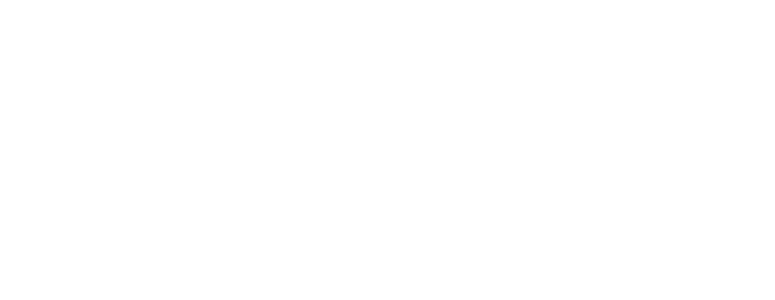
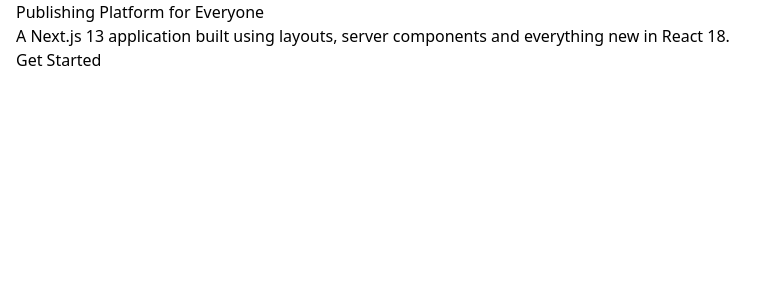
Before and after one commit to VictorBarretoLF/taxo-rev-eng, a Next.js app: page / in a window 1280 px wide. Shown: the top 300 px of the page, without its empty margins (0-775 px from the left). Built offline with nearby package versions, Linux system fonts and the light colour scheme.

Commit message:
adicionando estrutura principal na area de marketing

```diff
--- /dev/null
+++ b/src/app/(marketing)/layout.tsx
@@ -0,0 +1,7 @@
+interface MarketingLayoutProps {
+	children: React.ReactNode;
+}
+
+export default function MarketingLayout({ children }: MarketingLayoutProps) {
+	return <div className="mx-auto w-full px-4">{children}</div>;
+}
--- /dev/null
+++ b/src/app/(marketing)/page.tsx
@@ -0,0 +1,16 @@
+import Link from "next/link";
+
+export default function IndexPage() {
+	return (
+		<section className="">
+			<div>
+				<h1>Publishing Platform for Everyone</h1>
+				<p className="">
+					A Next.js 13 application built using layouts, server components and everything
+					new in React 18.
+				</p>
+				<Link href="/login">Get Started</Link>
+			</div>
+		</section>
+	);
+}
```
Also changed, not shown: src/app/head.tsx (renamed from src/app/page.tsx).
